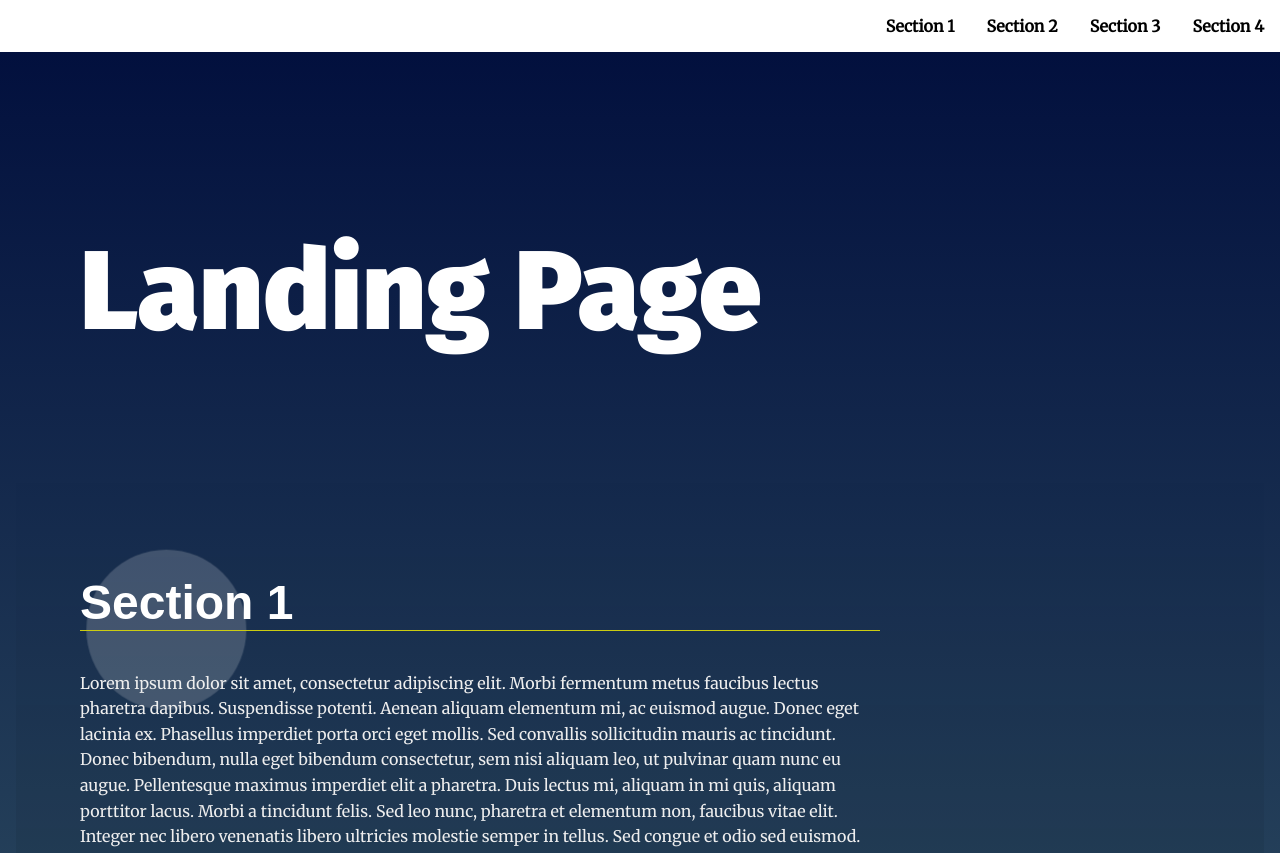
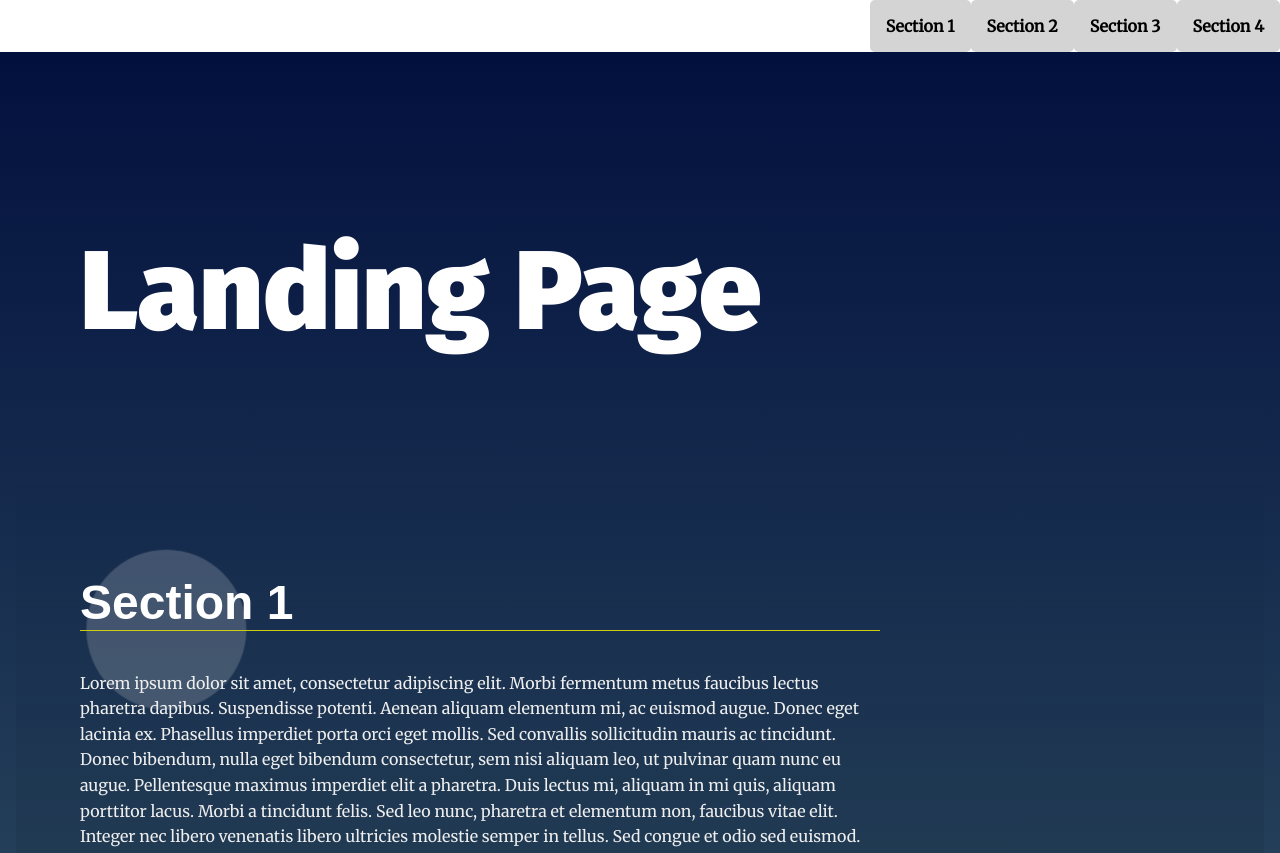
Before and after one commit to Purple19-dev/FEND-landing-page, a plain HTML site: page index.html in a window 1280 px wide. Shown: the top 853 px of the page. Drawn offline with Linux system fonts and the light colour scheme.

Commit message:
fixed feedback

```diff
--- a/css/styles.css
+++ b/css/styles.css
@@ -208,6 +208,11 @@ section.your-active-class .landing__container::after {
     animation: rotate 5s linear 0s infinite forwards reverse;
 }
 
+.active {
+    background-color: rgba(46, 44, 44, 0.2);
+    border-radius: 5px;
+}
+
 /* Section Active Styles Keyframe Animations */
 @keyframes rotate {
 	from {
--- a/js/app.js
+++ b/js/app.js
@@ -12,8 +12,10 @@ function isInViewport(elem) {
   return (
     bounding.top >= 0 &&
     bounding.left >= 0 &&
-    bounding.bottom <= (window.innerHeight || document.documentElement.clientHeight) &&
-    bounding.right <= (window.innerWidth || document.documentElement.clientWidth)
+    bounding.bottom <=
+      (window.innerHeight || document.documentElement.clientHeight) &&
+    bounding.right <=
+      (window.innerWidth || document.documentElement.clientWidth)
   );
 }
 
@@ -43,8 +45,14 @@ function setActive() {
   for (let section of sections) {
     if (isInViewport(section)) {
       section.classList.add("your-active-class");
+      document
+        .querySelector(`a[href='#${section.id}']`)
+        .classList.add("active");
     } else {
       section.classList.remove("your-active-class");
+      document
+        .querySelector(`a[href='#${section.id}']`)
+        .classList.remove("active");
     }
   }
 }
```
